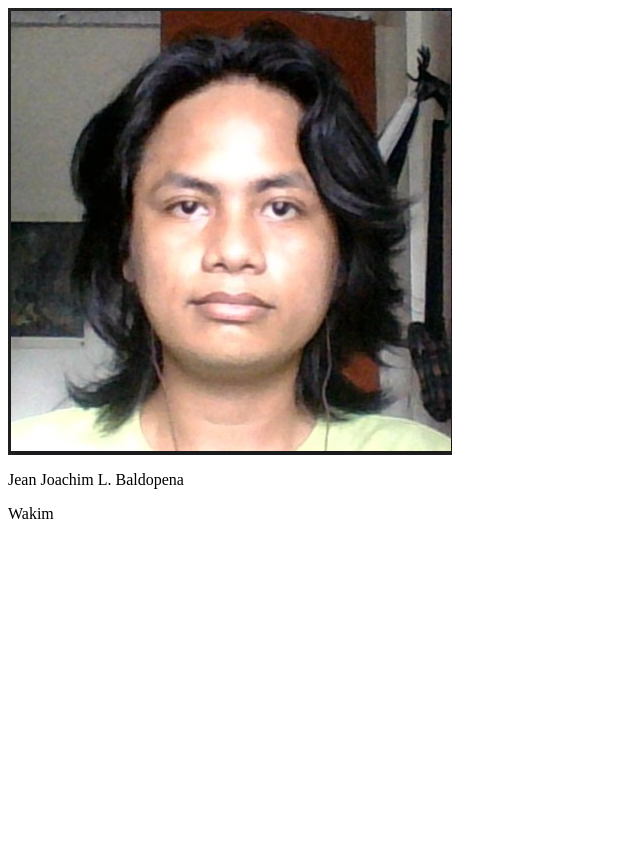
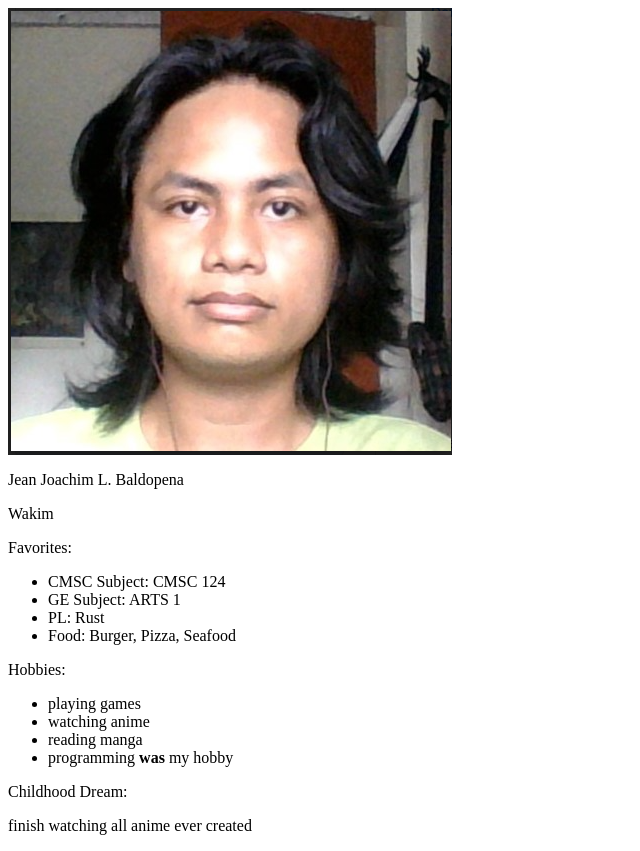
Before and after one commit to Baldopena/Baldopena.github.io, a plain HTML site: page index.html in a window 1280 px wide. Shown: the whole page, without its empty margins (0-640 px from the left). Before the commit the page ends 800 px from the top, so only its background shows below. Drawn offline with Linux system fonts and the light colour scheme.

Commit message:
added additional information about self in /index.html 	-childhood dream 	-hobbies

```diff
--- a/index.html
+++ b/index.html
@@ -1,7 +1,23 @@
 <img src="assets/Screenshot 2023-02-14 065834.png">
-<p>
-    Jean Joachim L. Baldopena
-</p>
-<p>
-    Wakim
-</p>
+<p>Jean Joachim L. Baldopena</p>
+<p>Wakim</p>
+
+<p>Favorites:</p>
+    <ul>
+        <li>CMSC Subject: CMSC 124</li>
+        <li>GE Subject: ARTS 1</li>
+        <li>PL: Rust</li>
+        <li>Food: Burger, Pizza, Seafood</li>
+    </ul>
+
+<p>Hobbies:</p>
+    <ul>
+        <li>playing games</li>
+        <li>watching anime</li>
+        <li>reading manga</li>
+        <li>programming <b>was</b> my hobby</li>
+    </ul>
+<p>Childhood Dream:</p>
+    <p>
+        finish watching all anime ever created
+    </p>
```
